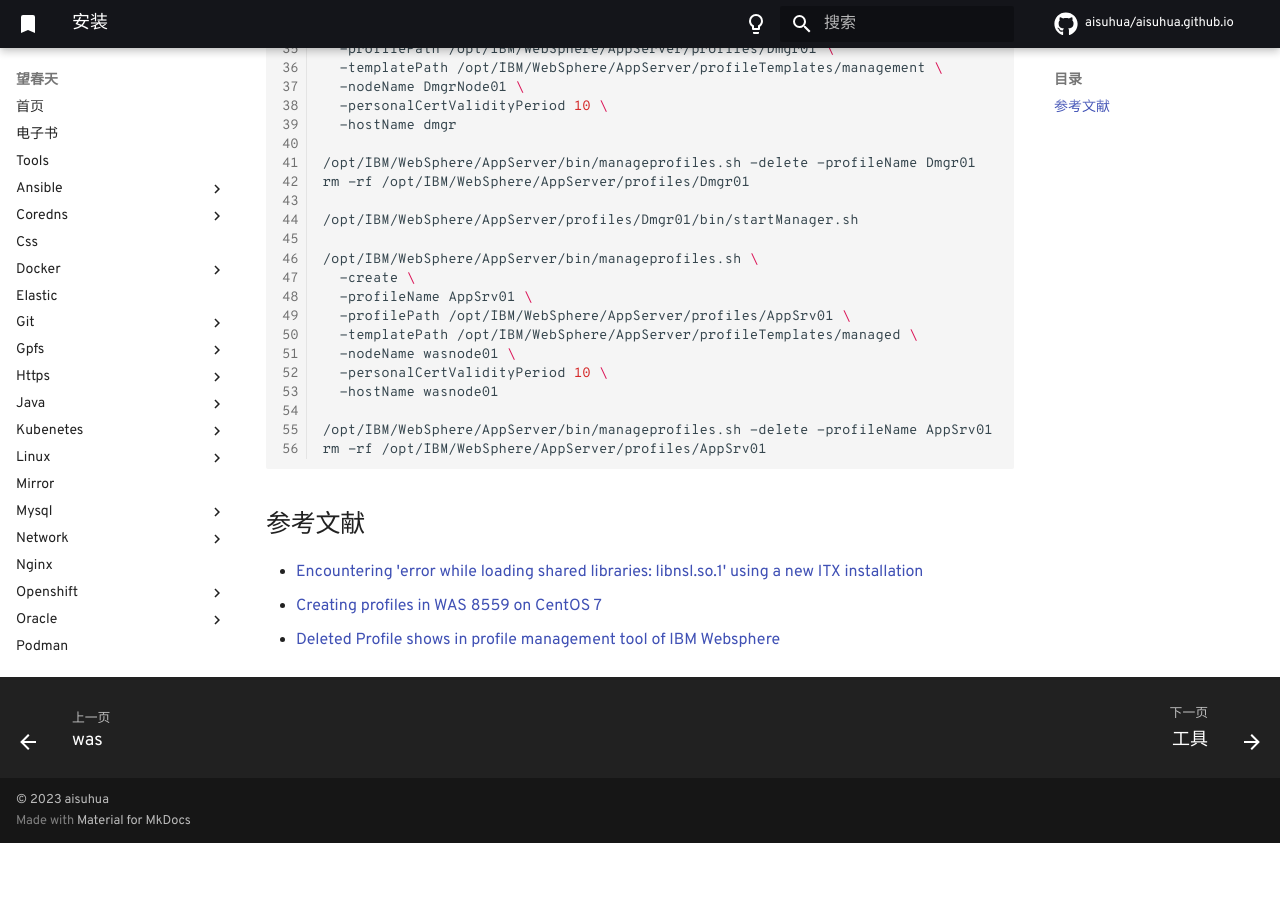
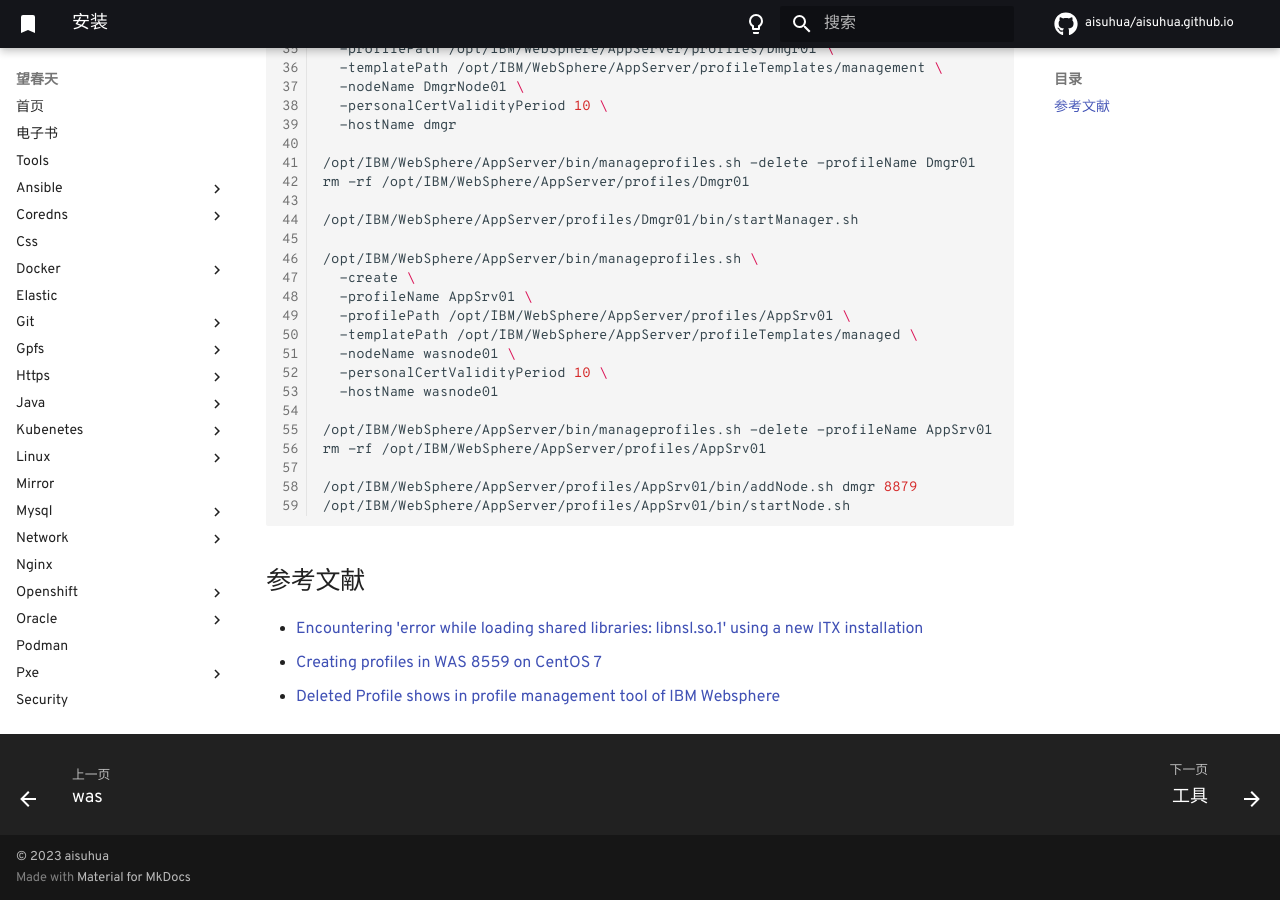
Before and after one commit to aisuhua/aisuhua.github.io, an MkDocs documentation site: the page built from docs/was/install.md, in a window 1280 px wide and 900 px high, scrolled down 797 px. Built offline with MkDocs 1.6.1 and Material for MkDocs 9.7.7, drawn with Linux system fonts in a browser that asks for light colours; comment, search, counter and statistics services are not loaded; before the commit the page ends 1640 px from its top, so only the background shows below that.

Commit message:
install.md

````diff
--- a/docs/was/install.md
+++ b/docs/was/install.md
@@ -57,6 +57,9 @@
 
 /opt/IBM/WebSphere/AppServer/bin/manageprofiles.sh -delete -profileName AppSrv01
 rm -rf /opt/IBM/WebSphere/AppServer/profiles/AppSrv01
+
+/opt/IBM/WebSphere/AppServer/profiles/AppSrv01/bin/addNode.sh dmgr 8879
+/opt/IBM/WebSphere/AppServer/profiles/AppSrv01/bin/startNode.sh
 ```
 
 ## 参考文献
````
